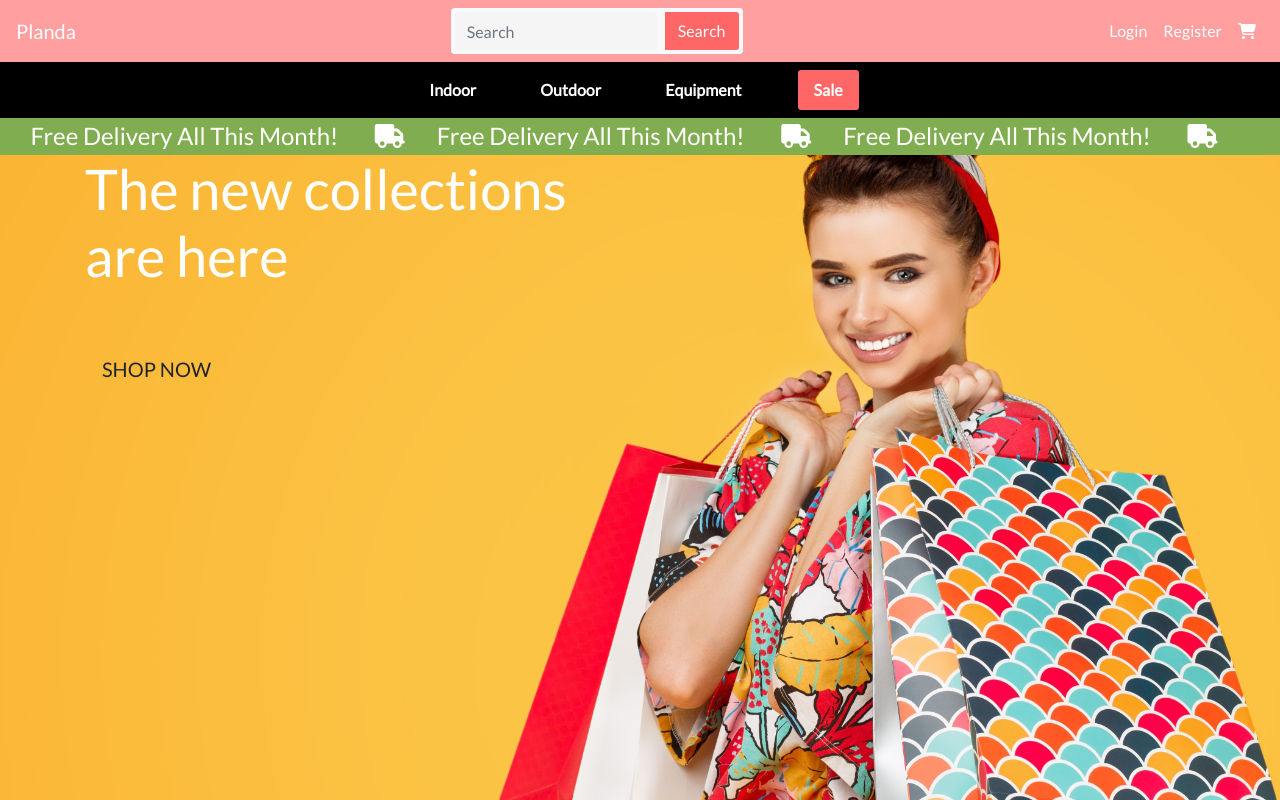
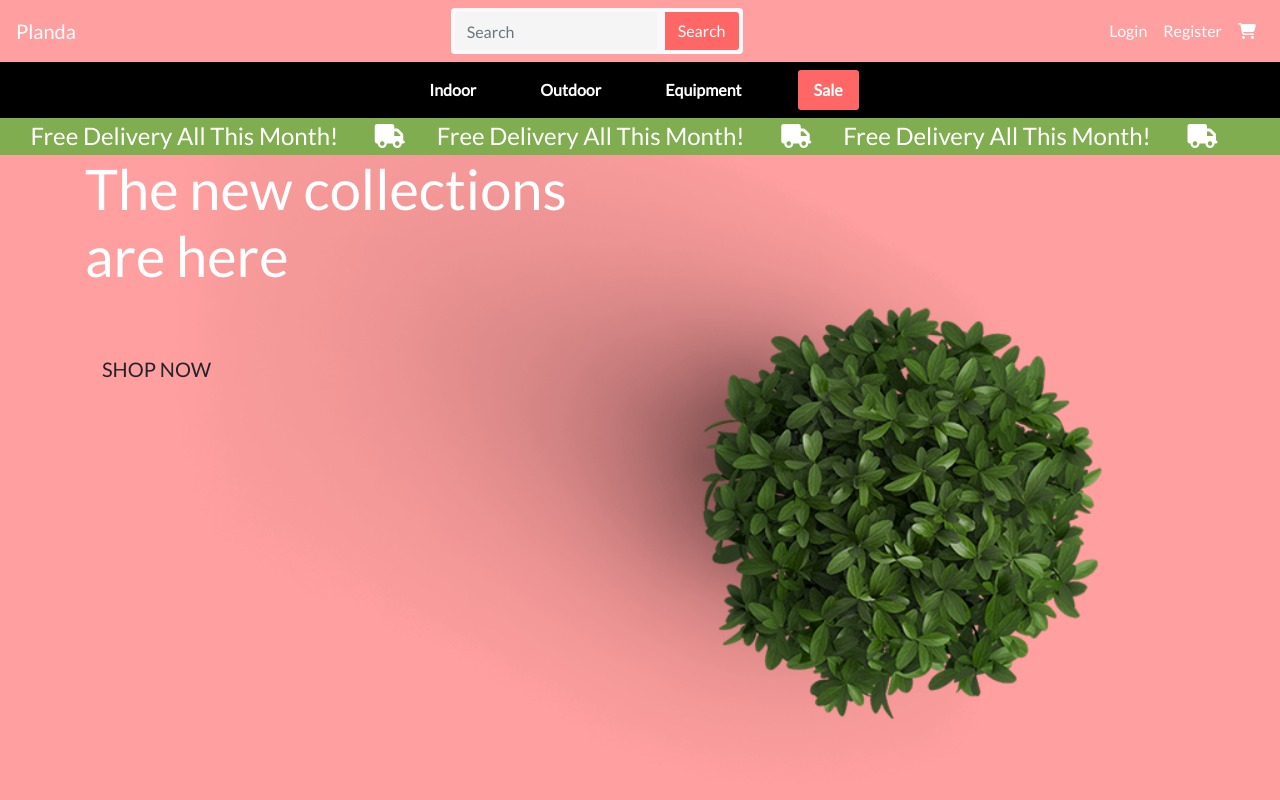
Before and after one commit to DazHaze/Planda-Marketplace, a Django app: page / in a window 1280 px wide. Run offline with Django 3.2, Linux system fonts and the light colour scheme; some libraries are stand-ins or nearby versions.

Commit message:
media folder and home page styling

```diff
--- a/planda_webshop/urls.py
+++ b/planda_webshop/urls.py
@@ -1,4 +1,4 @@
-"""planda_webshop URL Configuration
+"""boutique_ado URL Configuration
 
 The `urlpatterns` list routes URLs to views. For more information please see:
     https://docs.djangoproject.com/en/3.2/topics/http/urls/
@@ -15,10 +15,12 @@ Including another URLconf
 """
 from django.contrib import admin
 from django.urls import path, include
+from django.conf import settings
+from django.conf.urls.static import static
 
 
 urlpatterns = [
     path('admin/', admin.site.urls),
     path('accounts/', include('allauth.urls')),
     path('', include('home.urls')),
-]
+] + static(settings.MEDIA_URL, document_root=settings.MEDIA_ROOT)
--- a/static/css/base.css
+++ b/static/css/base.css
@@ -6,9 +6,9 @@
 }
 
 body {
-    background: url('/media/homepage_background_cropped.jpg') no-repeat center center fixed;
-    /* background-color: var(--main-pink); */
-    background-size: cover;
+    background: url('/media/plant.png') no-repeat center center fixed;
+    background-size:contain;
+    background-color: var(--main-pink);
     height: calc(100vh - 164px);
     color: white;
     font-family: 'Lato';
```
